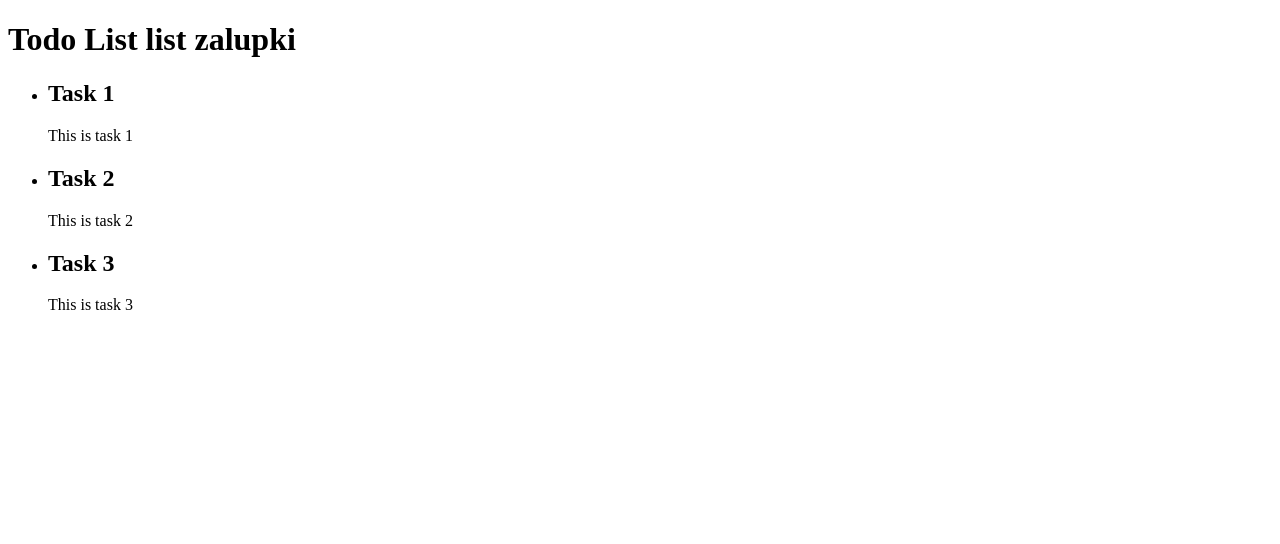
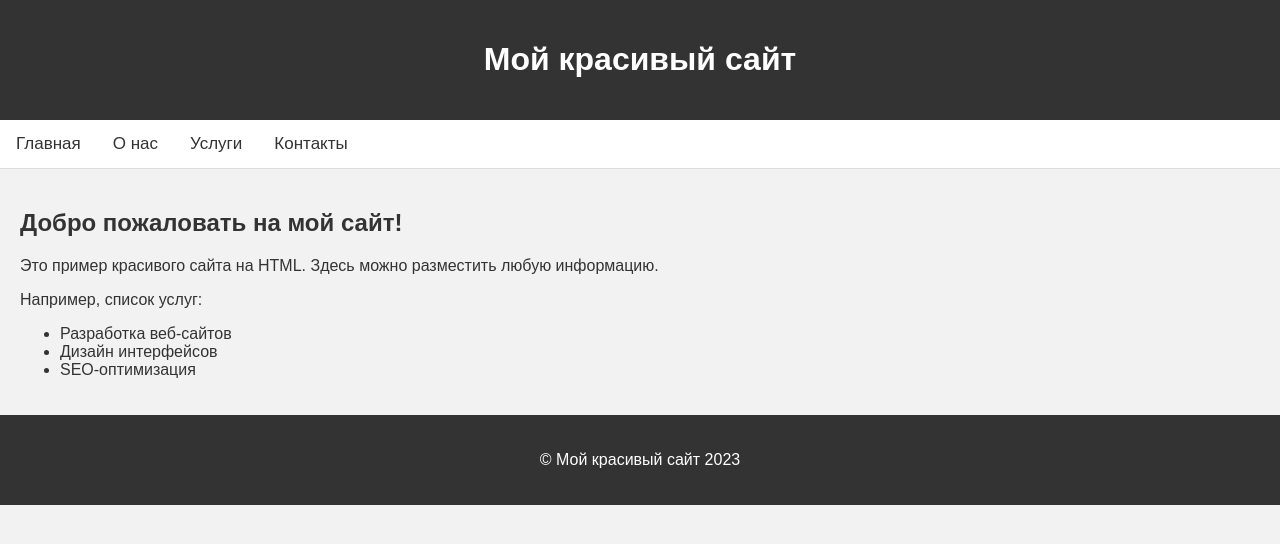
Before and after one commit to Rextor72/Diplom_project, a Flask app: page / in a window 1280 px wide. Shown: the top 544 px of the page. Run offline with Flask 2, Linux system fonts and the light colour scheme.

Commit message:
add html

```diff
--- a/templates/index.html
+++ b/templates/index.html
@@ -1,17 +1,81 @@
 <!DOCTYPE html>
 <html>
 <head>
-    <title>Todo List list zalupki</title>
+	<title>Мой красивый сайт</title>
+	<style>
+		body {
+			background-color: #f2f2f2;
+			font-family: Arial, sans-serif;
+			color: #333;
+			margin: 0;
+			padding: 0;
+		}
+
+		.header {
+			background-color: #333;
+			color: #fff;
+			padding: 20px;
+			text-align: center;
+		}
+
+		.navbar {
+			background-color: #fff;
+			border-bottom: 1px solid #ddd;
+			overflow: hidden;
+		}
+
+		.navbar a {
+			float: left;
+			display: block;
+			color: #333;
+			text-align: center;
+			padding: 14px 16px;
+			text-decoration: none;
+			font-size: 17px;
+		}
+
+		.navbar a:hover {
+			background-color: #ddd;
+			color: #333;
+		}
+
+		.content {
+			padding: 20px;
+		}
+
+		.footer {
+			background-color: #333;
+			color: #fff;
+			padding: 20px;
+			text-align: center;
+		}
+	</style>
 </head>
 <body>
-    <h1>Todo List list zalupki</h1>
-    <ul>
-        {% for task in tasks %}
-            <li>
-                <h2>{{ task.title }}</h2>
-                <p>{{ task.description }}</p>
-            </li>
-        {% endfor %}
-    </ul>
+	<header class="header">
+		<h1>Мой красивый сайт</h1>
+	</header>
+
+	<nav class="navbar">
+		<a href="#">Главная</a>
+		<a href="#">О нас</a>
+		<a href="#">Услуги</a>
+		<a href="#">Контакты</a>
+	</nav>
+
+	<div class="content">
+		<h2>Добро пожаловать на мой сайт!</h2>
+		<p>Это пример красивого сайта на HTML. Здесь можно разместить любую информацию.</p>
+		<p>Например, список услуг:</p>
+		<ul>
+			<li>Разработка веб-сайтов</li>
+			<li>Дизайн интерфейсов</li>
+			<li>SEO-оптимизация</li>
+		</ul>
+	</div>
+
+	<footer class="footer">
+		<p>© Мой красивый сайт 2023</p>
+	</footer>
 </body>
 </html>
```
